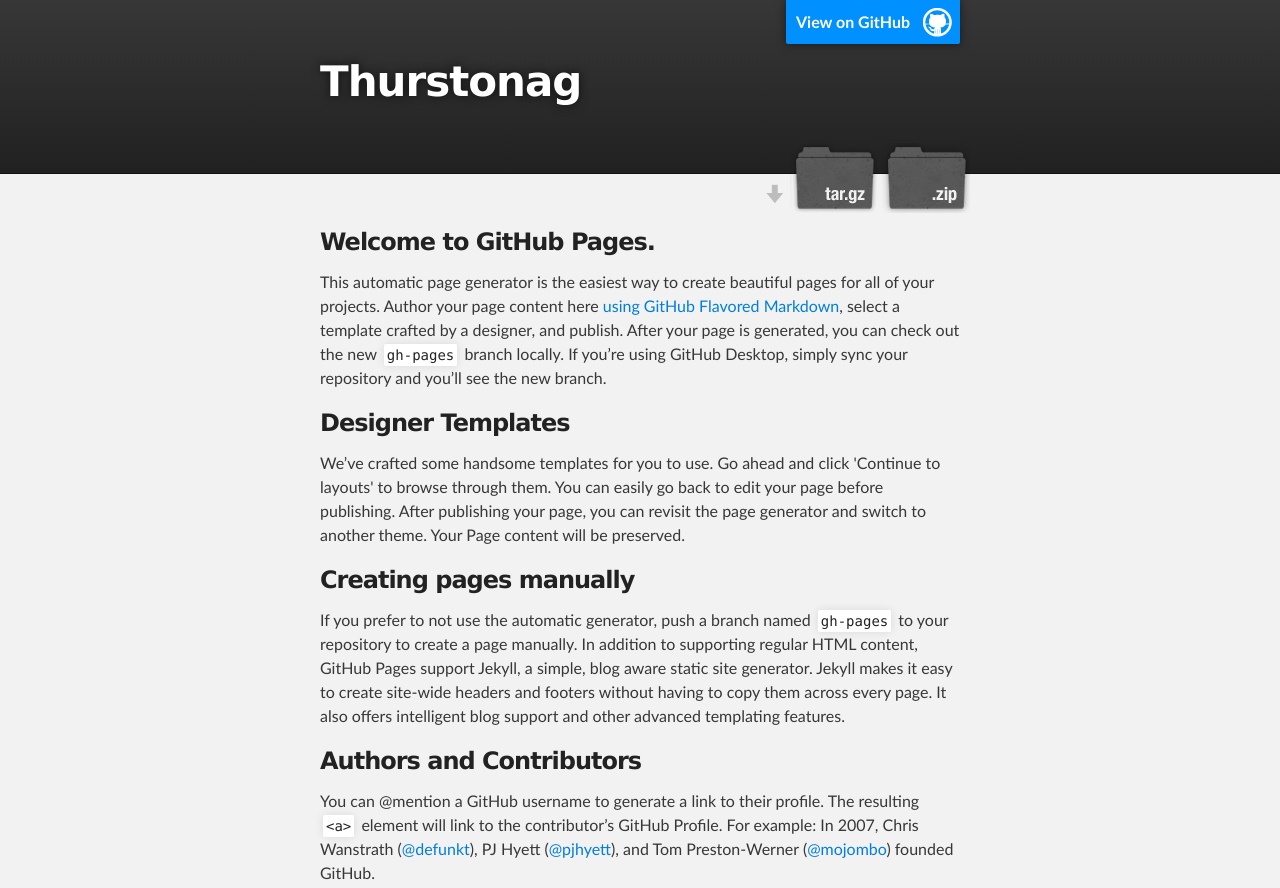
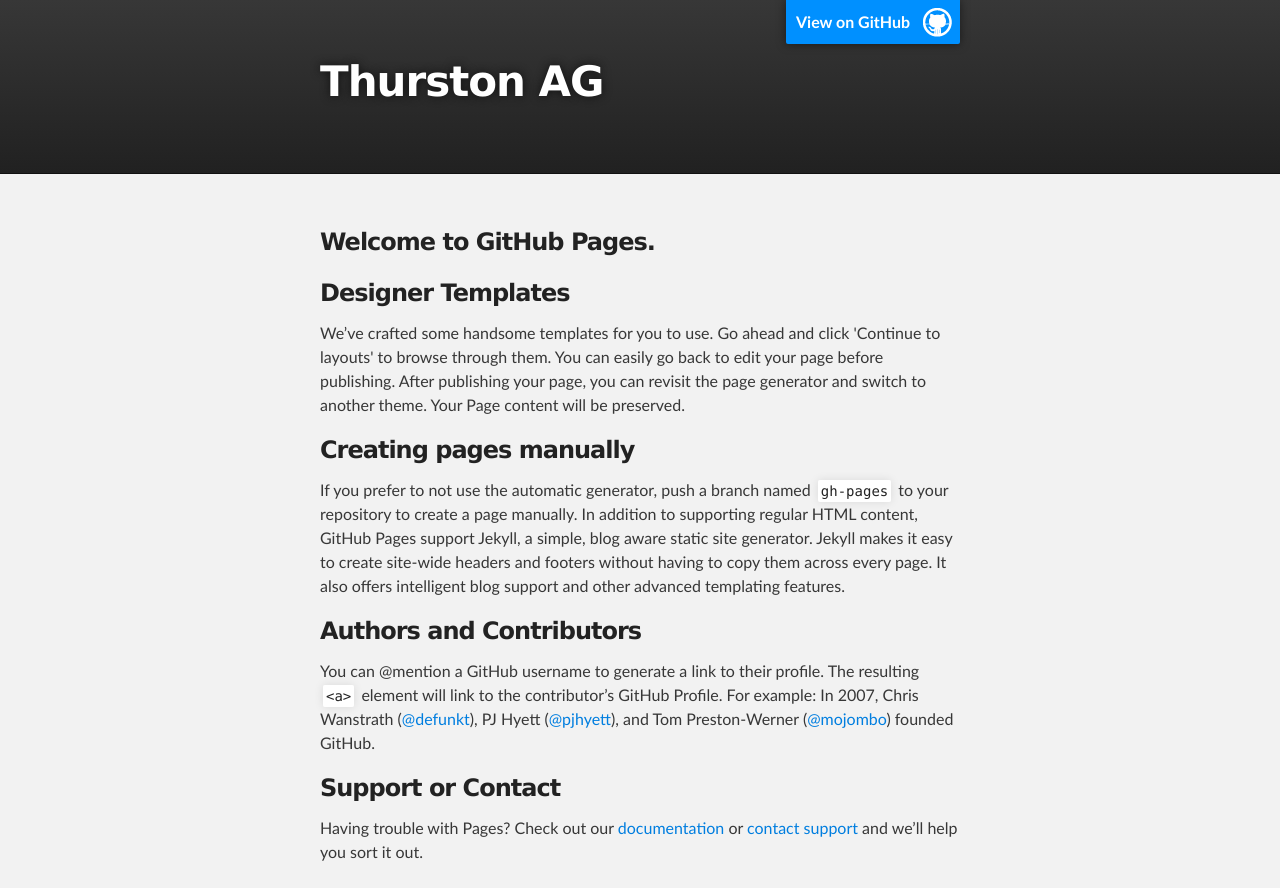
Before and after one commit to rkodali13/ThurstonAG, a plain HTML site: page index.html in a window 1280 px wide. Shown: the top 888 px of the page. Drawn offline with Linux system fonts and the light colour scheme.

Commit message:
Update index.html

```diff
--- a/index.html
+++ b/index.html
@@ -4,7 +4,7 @@
   <head>
     <meta charset='utf-8'>
     <meta http-equiv="X-UA-Compatible" content="chrome=1">
-    <meta name="description" content="Thurstonag : ">
+    <meta name="description" content="Thurston AG : ">
 
     <link rel="stylesheet" type="text/css" media="screen" href="stylesheets/stylesheet.css">
 
@@ -18,13 +18,10 @@
         <header class="inner">
           <a id="forkme_banner" href="https://github.com/rkodali13/ThurstonAG">View on GitHub</a>
 
-          <h1 id="project_title">Thurstonag</h1>
+          <h1 id="project_title">Thurston AG</h1>
           <h2 id="project_tagline"></h2>
 
-            <section id="downloads">
-              <a class="zip_download_link" href="https://github.com/rkodali13/ThurstonAG/zipball/master">Download this project as a .zip file</a>
-              <a class="tar_download_link" href="https://github.com/rkodali13/ThurstonAG/tarball/master">Download this project as a tar.gz file</a>
-            </section>
+
         </header>
     </div>
 
@@ -32,9 +29,9 @@
     <div id="main_content_wrap" class="outer">
       <section id="main_content" class="inner">
         <h3>
-<a id="welcome-to-github-pages" class="anchor" href="#welcome-to-github-pages" aria-hidden="true"><span aria-hidden="true" class="octicon octicon-link"></span></a>Welcome to GitHub Pages.</h3>
+<a id="Welcome-To-Thurston-Academic-Games" class="anchor" href="#Welcome-To-Thurston-Academic-Games" aria-hidden="true"><span aria-hidden="true" class="octicon octicon-link"></span></a>Welcome to GitHub Pages.</h3>
 
-<p>This automatic page generator is the easiest way to create beautiful pages for all of your projects. Author your page content here <a href="https://guides.github.com/features/mastering-markdown/">using GitHub Flavored Markdown</a>, select a template crafted by a designer, and publish. After your page is generated, you can check out the new <code>gh-pages</code> branch locally. If you’re using GitHub Desktop, simply sync your repository and you’ll see the new branch.</p>
+<p></p>
 
 <h3>
 <a id="designer-templates" class="anchor" href="#designer-templates" aria-hidden="true"><span aria-hidden="true" class="octicon octicon-link"></span></a>Designer Templates</h3>
```
